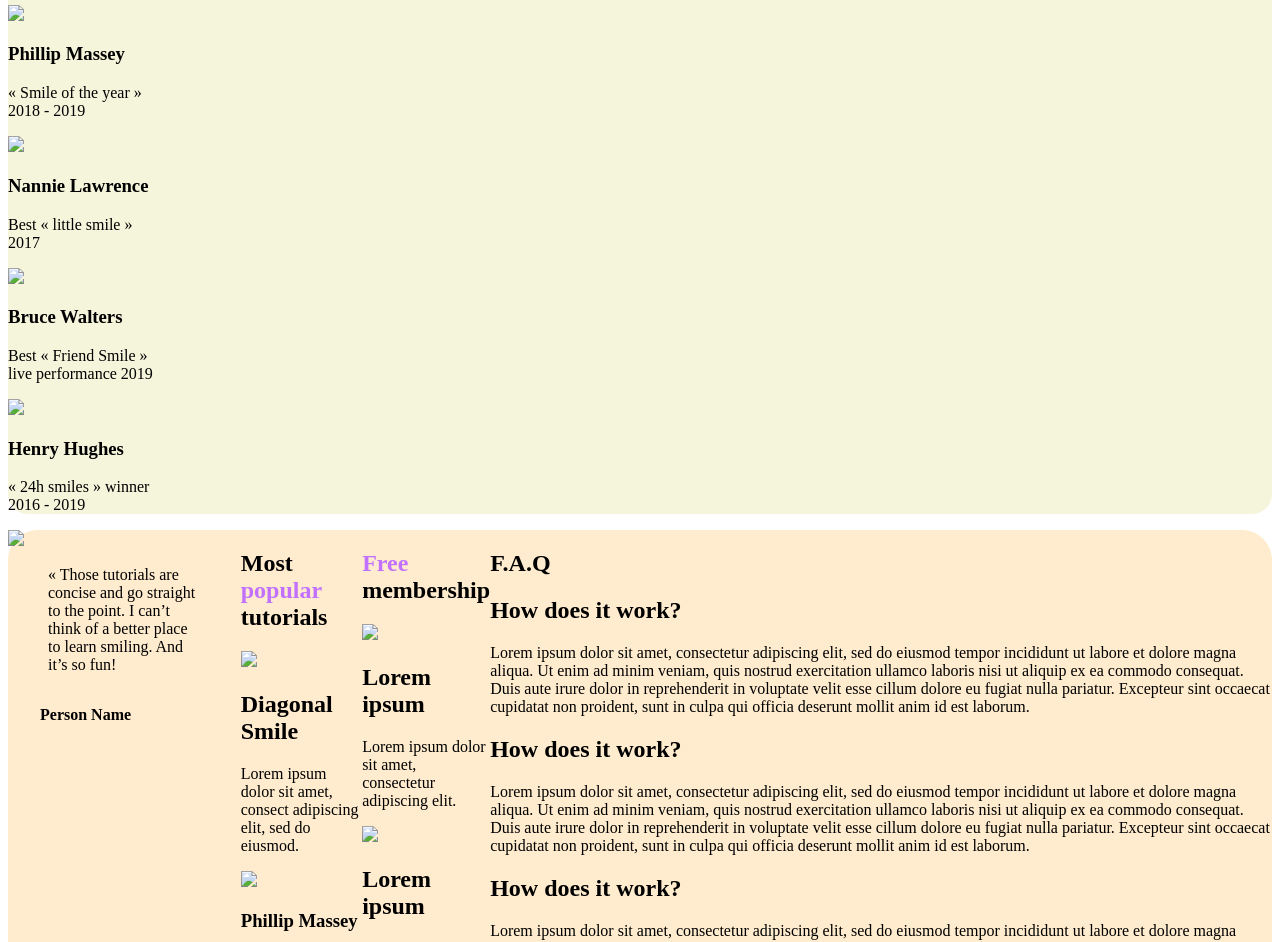
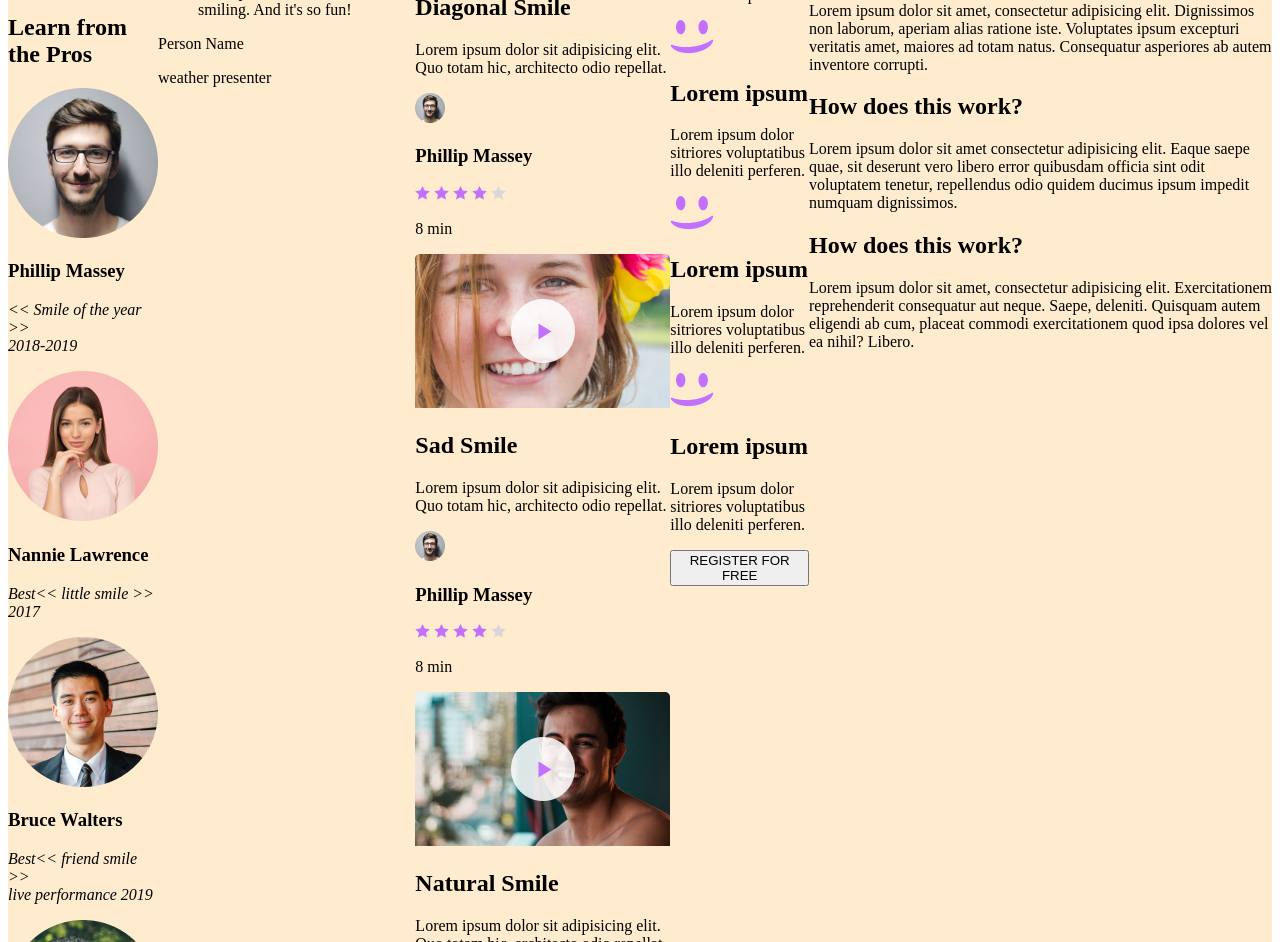
Before and after one commit to g-tumwesigye/alu-web-development, a plain HTML site: page css_advanced/index.html in a window 1280 px wide. Shown: the part 311-1253 px from the top of the page. Drawn offline with Linux system fonts and the light colour scheme; files that its build step writes are made by us from their sources.

Commit message:
css_tasks1

```diff
--- a/css_advanced/index.html
+++ b/css_advanced/index.html
@@ -1,245 +1,235 @@
 <!DOCTYPE html>
-<html>
-<meta charset="utf-8"/>
+<html lang="en">
 <head>
-  <link rel="stylesheet" href="../styles/styles.css">
+    <meta charset="UTF-8">
+    <meta http-equiv="X-UA-Compatible" content="IE=edge">
+    <meta name="viewport" content="width=device-width, initial-scale=1.0">
+    <title>Webpage Design</title>
+    <link href="styles.css" rel="stylesheet">
 </head>
-
-<body>
-  <div class="container">
+<body class="works_on_smartphone">
     <header>
-      <div class="background">
-        <div>
-          <a class="logo"><img src="images/logo.png" style="width: 167px; height: 29px;" /></a>
+        <div class="logo">
+            <a><img src="./img/logo.png" alt="Smile school"></a>
         </div>
-        <div class="menu">
-          <a href="./couses.html">COURSES</a>
-          <a href="./courses.pricing.html">PRICING</a>
-          <a href="./login.html">LOGIN</a>
+        <div class="page">
+            <a>COURSES</a>
+            <a>PRICING</a>
+            <a>LOGIN</a>
+        </div>
+    </header>
+    <main>
+        <section class="banner">
+            <div class="Schooled">
+                <h1 class="title">Get Schooled</h1>
+                <p class="words">
+                    <word>SMILES</word>
+                    <word>GRIN</word>
+                    <word>LAUGH</word>
+                </p>
+                <button class="round_button">REGISTER FOR FREE</button>
+                <br><br><br><br><br><br>
             </div>
 
-        <section class="banner">
-          <div>
-            <h1>Get Schooled</h1>
-            <div class="subtitle">
-              <p>SMILE</p>
-              <p>GRIN</p>
-              <p>LAUGH</p>
+            <div class="Pros">
+                <h2 class="highlight"><span><strong>Learn</strong></span> from the Pros</h2>
+                <div class="Pros_block">
+                    <div class="Pros_card">
+                         <img src="./img/avatar1.png" alt="Pics 1">
+                         <h3>Phillip Massey</h3>
+                         <p><i><< Smile of the year >><br>2018-2019</i></p>
                     </div>
-            <button class="button" value="">REGISTER FOR FREE</button>
+
+                    <div class="Pros_card">
+                         <img src="./img/avatar2.png" alt="Pics 2">
+                         <h3>Nannie Lawrence</h3>
+                         <p><i>Best<< little smile >><br>2017</i></p>
                     </div>
-          <div>
-            <h2>
-              <font color="#c271ff"><b>Learn</b></font> from the pros
-            </h2>
-            <div class="pros">
-              <div class="pro1">
-                <img src="images/philip.png">
-                <h3>Phillip Massey</h3>
-                <p>
-                  « Smile of the year » <br>2018 - 2019
-                </p>
+
+                    <div class="Pros_card">
+                        <img src="./img/avatar3.png" alt="Pics 3">
+                        <h3>Bruce Walters</h3>
+                        <p><i>Best<< friend smile >><br>live performance 2019</i></p>
                     </div>
-              <div class="pro2">
-                <img src="images/nannie.png">
-                <h3>Nannie Lawrence</h3>
-                <p>Best « little smile » <br>2017</p>
-              </div>
-              <div class="pro3">
-                <img src="images/bruce.png">
-                <h3>Bruce Walters</h3>
-                <p>Best « Friend Smile » <br>live performance 2019</p>
-              </div>
-              <div class="pro4">
-                <img src="images/henry.png">
+
+                    <div class="Pros_card">
+                         <img src="./img/avatar4.png" alt="Pics 4">
                          <h3>Henry Hughes</h3>
-                <p>
-                  « 24h smiles » winner<br>2016 - 2019
-                </p>
+                         <p><i><< 24h smiles >>winner<br>2016-2019</i></p>
                     </div>
                 </div>
             </div>
         </section>
-    </header>
-    <main>
+
         <section class="quote">
-        <div>
-          <img src="images/preview_diag.png">
-          <div class="qText">
-            <blockquote style="font-weight: 300;">« Those tutorials are concise and go straight to the point. I
-              can’t think of a better place
-              to learn smiling. And it’s so fun!</blockquote>
-            <p style="position: absolute; left: 40px; font-weight: bold;">Person Name</p>
-            <p style="position: absolute; left: 40px; top: 130px; font-style: italic; font-weight: 300;">weather
-              presenter</p>
+            <div class="quote_block">
+                <img src="./img/avatar5.png" alt="Pics 5">
+                <div id="text">
+                    <blockquote><< Those tutorials are concise and go straight to the points. I can't think of a better place to
+                       learn smiling. And it's so fun!</blockquote>
+                    <p class="presenter_name">Person Name</p>
+                    <p class="weather">weather presenter</p>
                 </div>
             </div>
         </section>
-      <section>
-        <div class="tutorials">
-          <h1>Most <font color="#c271ff"><b>popular</b></font> tutorials</h1>
-          <div class="tuto">
-            <div class="video">
-              <img src="images/Diagonal_smile.png">
-              <h2>Diagonal Smile</h2>
-              <p>Lorem ipsum dolor sit amet, consect adipiscing elit, sed do eiusmod.</p>
+
+        <section class="videos">
+            <h1>Most <span class="secondary_colour">popular</span> tutorials</h1>
+            <div class="videos_list">
+                <div class="video_card">
+                    <img src="./img/Diagonal_smile.png" alt="Diagonal smile">
+                    <h2 class="video_title">Diagonal Smile</h2>
+                    <p class="video_desc">Lorem ipsum dolor sit adipisicing elit. Quo totam hic, architecto odio repellat.</p>
+
                 <div class="author">
-                <img src="images/philip.png">
+                    <img src="./img/image.png">
                     <h3>Phillip Massey</h3>
                 </div>
-              <div class="starc">
-                <div class="star">
-                      <img src="images/Star_3.png">
-                   <img src="images/Star_3.png">
-                   <img src="images/Star_3.png">
-                   <img src="images/Star_3.png">
-                   <img src="images/Star_3.png">
+                <div class="rating_duration">
+                    <div class="rating">
+                        <img src="./img/Star_1.png" alt="Star">
+                        <img src="./img/Star_2.png" alt="">
+                        <img src="./img/Star_3.png" alt="">
+                        <img src="./img/Star_4.png" alt="">
+                        <img src="./img/Star_5.png" alt="">
                     </div>
-                <p class="min">8 min</p>
+                    <p class="duration">8 min</p>
                 </div>
                 </div>
-            <div class="video">
-              <img src="images/Sad_smile.png">
-              <h2>Sad Smile</h2>
-              <p>Lorem ipsum dolor sit amet, consect adipiscing elit, sed do eiusmod.</p>
+
+
+                <div class="video_card">
+                    <img src="./img/Sad_smile.png" alt="Sad smile">
+                    <h2 class="video_title">Sad Smile</h2>
+                    <p class="video_desc">Lorem ipsum dolor sit adipisicing elit. Quo totam hic, architecto odio repellat.</p>
+
                 <div class="author">
-                <img src="images/philip.png">
+                    <img src="./img/image.png">
                     <h3>Phillip Massey</h3>
                 </div>
-              <div class="starc">
-                <div class="star">
-                  <img src="images/Star_1.png">
-                  <img src="images/Star_1.png">
-                  <img src="images/Star_1.png">
-                  <img src="images/Star_1.png">
-                  <img src="images/Star_1.png">
+                <div class="rating_duration">
+                    <div class="rating">
+                        <img src="./img/Star_1.png" alt="Star">
+                        <img src="./img/Star_2.png" alt="">
+                        <img src="./img/Star_3.png" alt="">
+                        <img src="./img/Star_4.png" alt="">
+                        <img src="./img/Star_5.png" alt="">
                     </div>
-                <p class="min">8 min</p>
+                    <p class="duration">8 min</p>
                 </div>
                 </div>
-            <div class="video">
-              <img src="images/Natural_smile.png">
-              <h2>Natural Smile</h2>
-              <p>Lorem ipsum dolor sit amet, consect adipiscing elit, sed do eiusmod.</p>
+
+                <div class="video_card">
+                    <img src="./img/Natural_smile.png" alt="Natural smile">
+                    <h2 class="video_title">Natural Smile</h2>
+                    <p class="video_desc">Lorem ipsum dolor sit adipisicing elit. Quo totam hic, architecto odio repellat.</p>
+
                 <div class="author">
-                <img src="images/philip.png">
+                    <img src="./img/image.png">
                     <h3>Phillip Massey</h3>
                 </div>
-              <div class="starc">
-                <div class="star">
-                    <img src="images/Star_1.png">
-                    <img src="images/Star_1.png">
-                    <img src="images/Star_1.png">
-                    <img src="images/Star_1.png">
-                    <img src="images/Star_1.png">
-
+                <div class="rating_duration">
+                    <div class="rating">
+                        <img src="./img/Star_1.png" alt="Star">
+                        <img src="./img/Star_2.png" alt="">
+                        <img src="./img/Star_3.png" alt="">
+                        <img src="./img/Star_4.png" alt="">
+                        <img src="./img/Star_5.png" alt="">
                     </div>
-                <p class="min">8 min</p>
+                    <p class="duration">8 min</p>
                 </div>
                 </div>
-            <div class="video">
-              <img src="images/Happy_smile.png">
-              <h2>Happy Smile</h2>
-              <p>Lorem ipsum dolor sit amet, consect adipiscing elit, sed do eiusmod.</p>
+
+                <div class="video_card">
+                    <img src="./img/Happy_smile.png" alt="Happy smile">
+                    <h2 class="video_title">Happy Smile</h2>
+                    <p class="video_desc">Lorem ipsum dolor sit adipisicing elit. Quo totam hic, architecto odio repellat.</p>
+
                 <div class="author">
-                <img src="images/philip.png">
+                    <img src="./img/image.png">
                     <h3>Phillip Massey</h3>
                 </div>
-              <div class="starc">
-                <div class="star">
-                  <img src="images/Star_1.png">
-                  <img src="images/Star_1.png">
-                  <img src="images/Star_1.png">
-                    <img src="images/Star_2.png">
+                <div class="rating_duration">
+                    <div class="rating">
+                        <img src="./img/Star_1.png" alt="Star">
+                        <img src="./img/Star_2.png" alt="">
+                        <img src="./img/Star_3.png" alt="">
+                        <img src="./img/Star_4.png" alt="">
+                        <img src="./img/Star_5.png" alt="">
                     </div>
-                <p class="min">8 min</p>
-              </div>
+                    <p class="duration">8 min</p>
                 </div>
                 </div>
             </div>
         </section>
+
         <section class="membership">
-        <h1>
-          <font color="#c271ff"><b>Free</b></font> membership
-        </h1>
-        <div class="membContent">
-          <div class="dot">
-            <img src="images/preview_sad.png">
+            <h1><span class="secondary_colour">Free</span> memebership</h1>
+                <div class="membership_lists">
+                    <div class="membership_card">
+                        <img src="./img/smile.png" alt="Smile">
                         <h2>Lorem ipsum</h2>
-            <p>Lorem ipsum dolor sit amet, consectetur adipiscing elit.</p>
+                        <p>Lorem ipsum dolor sitriores voluptatibus illo deleniti perferen.</p>
                     </div>
-          <div class="dot">
-            <img src="images/preview_diag.png">
+
+                    <div class="membership_card">
+                        <img src="./img/smile.png" alt="Smile">
                         <h2>Lorem ipsum</h2>
-            <p>Lorem ipsum dolor sit amet, consectetur adipiscing elit.</p>
+                        <p>Lorem ipsum dolor sitriores voluptatibus illo deleniti perferen.</p>
                     </div>
-          <div class="dot">
-            <img src="images/preview_hap.png">
+
+                    <div class="membership_card">
+                        <img src="./img/smile.png" alt="Smile">
                         <h2>Lorem ipsum</h2>
-            <p>Lorem ipsum dolor sit amet, consectetur adipiscing elit.</p>
+                        <p>Lorem ipsum dolor sitriores voluptatibus illo deleniti perferen.</p>
                     </div>
-          <div class="dot">
-            <img src="images/preview_nat.png">
+
+                    <div class="membership_card">
+                        <img src="./img/smile.png" alt="Smile">
                         <h2>Lorem ipsum</h2>
-            <p>Lorem ipsum dolor sit amet, consectetur adipiscing elit.</p>
+                        <p>Lorem ipsum dolor sitriores voluptatibus illo deleniti perferen.</p>
                     </div>
-          <button class="button">REGISTER FOR FREE</button>
+
                 </div>
+            <button class="round_button">REGISTER FOR FREE</button>
         </section>
+
         <section class="faq">
-        <h1>F.A.Q</h1>
-        <div class="faqContent1">
-          <div class="fc1">
-            <h2>How does it work?</h2>
-            <p>Lorem ipsum dolor sit amet, consectetur adipiscing elit, sed do eiusmod tempor incididunt ut labore et
-              dolore magna aliqua. Ut enim ad minim veniam, quis nostrud exercitation ullamco laboris nisi ut aliquip ex
-              ea commodo consequat. Duis aute irure dolor in reprehenderit in voluptate velit esse cillum dolore eu
-              fugiat nulla pariatur. Excepteur sint occaecat cupidatat non proident, sunt in culpa qui officia deserunt
-              mollit anim id est laborum.</p>
+            <h1>F.A.Q.</h1>
+            <div class="faq_lists">
+                <div class="faq_question">
+                    <h2>How does this work?</h2>
+                    <p>Lorem ipsum dolor sit amet consectetur adipisicing elit. Necessitatibus deserunt doloremque assumenda neque nulla veritatis dicta esse mollitia, quod quam, dolorem consectetur cumque minus. Nulla mollitia error doloribus soluta dolorem?</p>
                 </div>
-          <div class="fc2">
-            <h2>How does it work?</h2>
-            <p>Lorem ipsum dolor sit amet, consectetur adipiscing elit, sed do eiusmod tempor incididunt ut labore et
-              dolore magna aliqua. Ut enim ad minim veniam, quis nostrud exercitation ullamco laboris nisi ut aliquip ex
-              ea commodo consequat. Duis aute irure dolor in reprehenderit in voluptate velit esse cillum dolore eu
-              fugiat nulla pariatur. Excepteur sint occaecat cupidatat non proident, sunt in culpa qui officia deserunt
-              mollit anim id est laborum.</p>
+
+                <div class="faq_question">
+                    <h2>How does this work?</h2>
+                    <p>Lorem ipsum dolor sit amet, consectetur adipisicing elit. Dignissimos non laborum, aperiam alias ratione iste. Voluptates ipsum excepturi veritatis amet, maiores ad totam natus. Consequatur asperiores ab autem inventore corrupti.</p>
                 </div>
             </div>
-        <div class="faqContent2">
-          <div class="fc3">
-            <h2>How does it work?</h2>
-            <p>Lorem ipsum dolor sit amet, consectetur adipiscing elit, sed do eiusmod tempor incididunt ut labore et
-              dolore magna aliqua. Ut enim ad minim veniam, quis nostrud exercitation ullamco laboris nisi ut aliquip
-              ex ea commodo consequat. Duis aute irure dolor in reprehenderit in voluptate velit esse cillum dolore eu
-              fugiat nulla pariatur. Excepteur sint occaecat cupidatat non proident, sunt in culpa qui officia
-              deserunt mollit anim id est laborum.</p>
+            <div class="faq_lists2">
+                <div class="faq_question">
+                    <h2>How does this work?</h2>
+                    <p>Lorem ipsum dolor sit amet consectetur adipisicing elit. Eaque saepe quae, sit deserunt vero libero error quibusdam officia sint odit voluptatem tenetur, repellendus odio quidem ducimus ipsum impedit numquam dignissimos.</p>
                 </div>
-          <div class="fc4">
-            <h2>How does it work?</h2>
-            <p>Lorem ipsum dolor sit amet, consectetur adipiscing elit, sed do eiusmod tempor incididunt ut labore et
-              dolore magna aliqua. Ut enim ad minim veniam, quis nostrud exercitation ullamco laboris nisi ut aliquip
-              ex ea commodo consequat. Duis aute irure dolor in reprehenderit in voluptate velit esse cillum dolore eu
-              fugiat nulla pariatur. Excepteur sint occaecat cupidatat non proident, sunt in culpa qui officia
-              deserunt mollit anim id est laborum.</p>
+                <div class="faq_question">
+                    <h2>How does this work?</h2>
+                    <p>Lorem ipsum dolor sit amet, consectetur adipisicing elit. Exercitationem reprehenderit consequatur aut neque. Saepe, deleniti. Quisquam autem eligendi ab cum, placeat commodi exercitationem quod ipsa dolores vel ea nihil? Libero.</p>
                 </div>
             </div>
         </section>
     </main>
+
     <footer>
-      <div class="footer">
-        <div>
-          <img class="flogo" src="images/logo.png">
-          <div class="social">
-            <a href=""><img src="images/facebook.png"></a>
-            <a href=""><img src="images/insta.jpeg"></a>
-            <a href=""><img src="images/x.png"></a>
+        <div class="footer_section">
+            <div class="footer_nav">
+                <img src="./img/logo.png" alt="logo">
+                <div class="social media">
+                    <a href=""><img src="./img/social_icons.png" alt="Social media"></a>
                 </div>
             </div>
-        <p>©Geofrey TUMWESIGYE</p>
+            <p>&#169; Geofrey TUMWESIGYE</p>
         </div>
     </footer>
-  </div>
 </body>
-
 </html>
```
Lines whose indentation alone changed are shown as unchanged.
